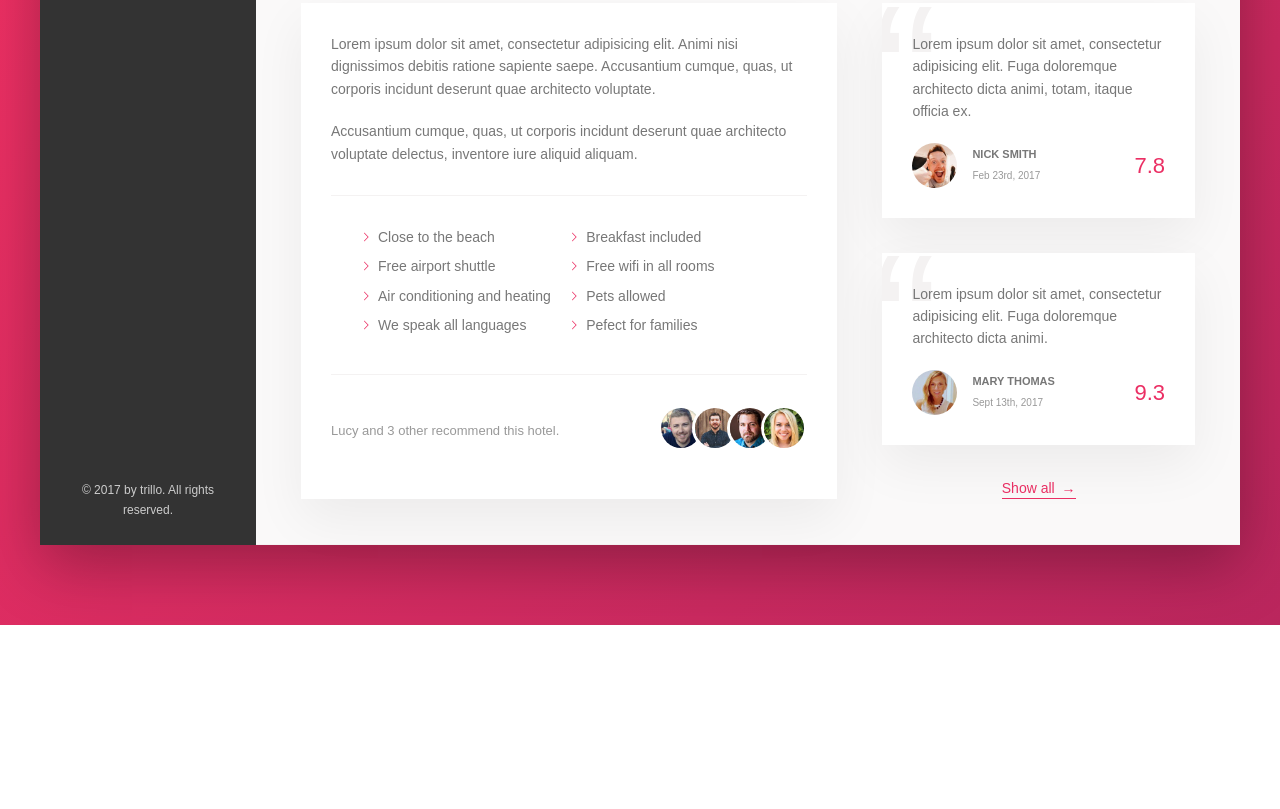
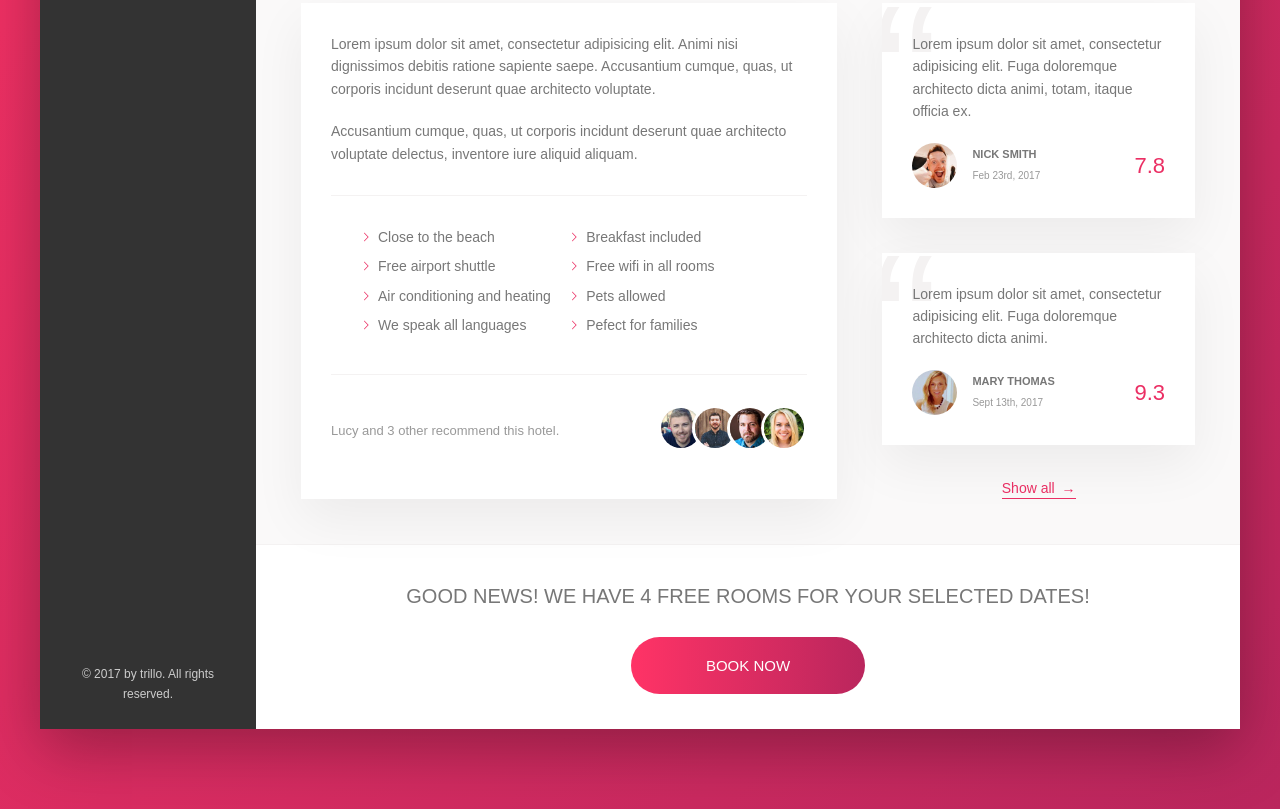
Before and after one commit to shivam-ops/advance-css-project-trillo, a website: page index.html in a window 1280 px wide. Shown: the part 644-1453 px from the top of the page. Before the commit the page ends 1269 px from the top, so only its background shows below. Drawn offline with Linux system fonts and the light colour scheme.

Commit message:
adding call to action section

```diff
--- a/index.html
+++ b/index.html
@@ -193,7 +193,20 @@
                         <button class="btn-inline">Show all <span>&rarr;</span></button>
 
                        </div>
+
+
+
                    </div>
+                   <div class="cta">
+                    <h2 class="cta__book-now">
+                        Good news! We have 4 free rooms for your selected dates!
+                    </h2>
+                    <button class="btn">
+                        <span class="btn__visible">Book now</span>
+                        <span class="btn__invisible">Only 4 rooms left</span>
+
+                    </button>
+                </div>
                 </main>
             </div>
         </div>
--- a/sass/_components.scss
+++ b/sass/_components.scss
@@ -473,3 +473,70 @@
         z-index: 1;
     }
 }
+
+/////////////////////////////////////////
+//CALL TO ACTION
+
+.cta {
+    padding: 3.5rem 0;
+    text-align: center;
+
+    &__book-now {
+        font-size: 2rem;
+        font-weight: 300;
+        text-transform: uppercase;
+        margin-bottom: 2.5rem;
+    }
+}
+
+/////////////////////////////////////////
+//CALL TO ACTION
+.btn {
+    font-size: 1.5rem;
+    font-weight: 300;
+    text-transform: uppercase;
+    border-radius: 100px;
+    border: none;
+    background-image: linear-gradient(to right, var(--color-primary-light), var(--color-primary-dark));
+    color: #fff;
+    position: relative;
+    overflow: hidden;
+    cursor: pointer;
+
+    & > * {
+        display: inline-block;
+        height: 100%;
+        width: 100%;
+        transition: all .2s;
+    }
+
+    &__visible {
+
+        padding: 2rem 7.5rem;
+    }
+
+
+    &__invisible {
+        position: absolute;
+        padding: 2rem;
+        left: 0;
+        top: -100%;
+    }
+
+    &:hover {
+        background-image: linear-gradient(to left, var(--color-primary-light), var(--color-primary-dark));
+    }
+
+    &:hover &__visible {
+        transform: translateY(100%);
+    }
+
+    &:hover &__invisible {
+        top: 0;
+    }
+
+    &:focus {
+        outline: none;
+        animation: pulsate 1s infinite;
+    }
+}
```
Also changed, not shown: css/style.css.
